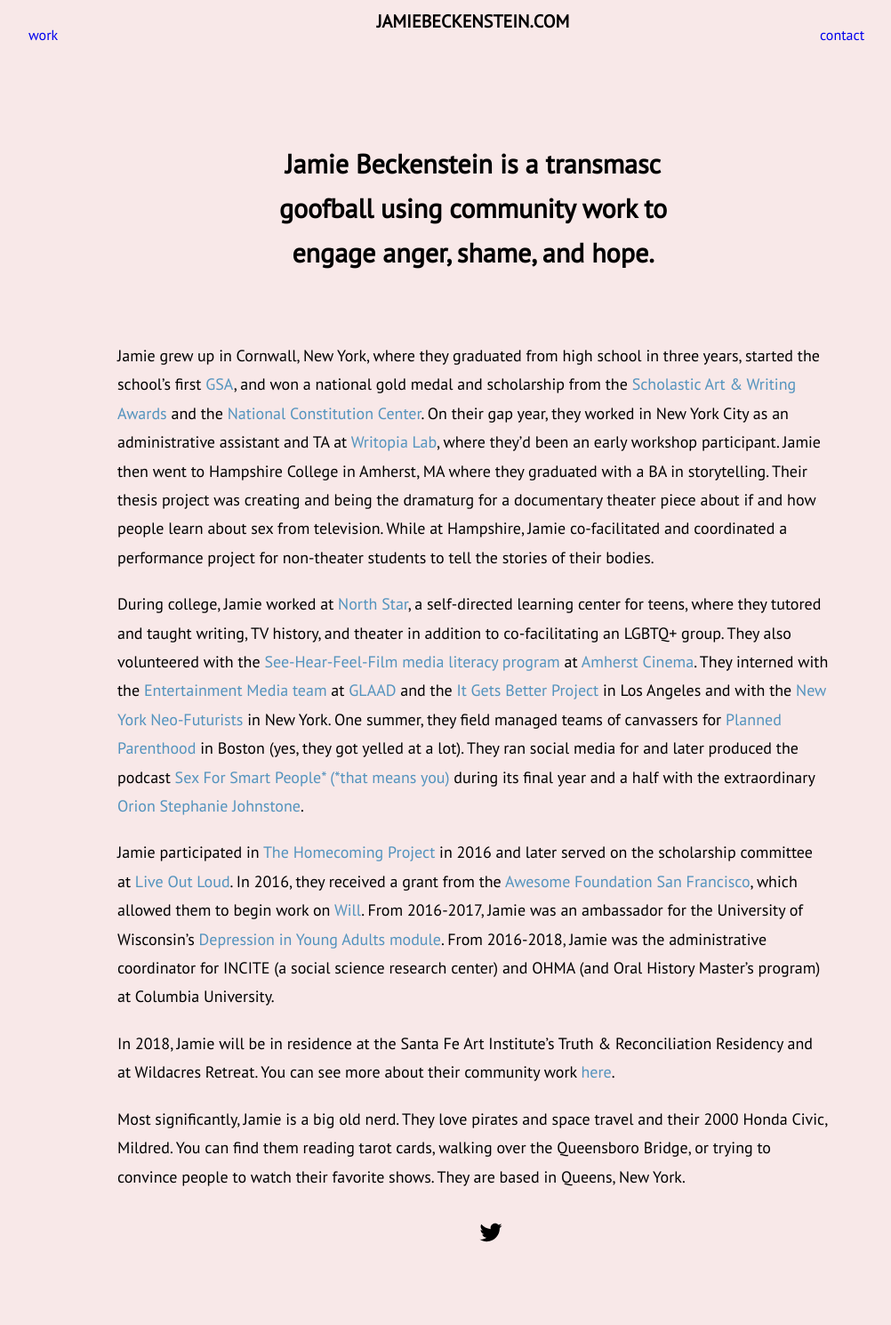
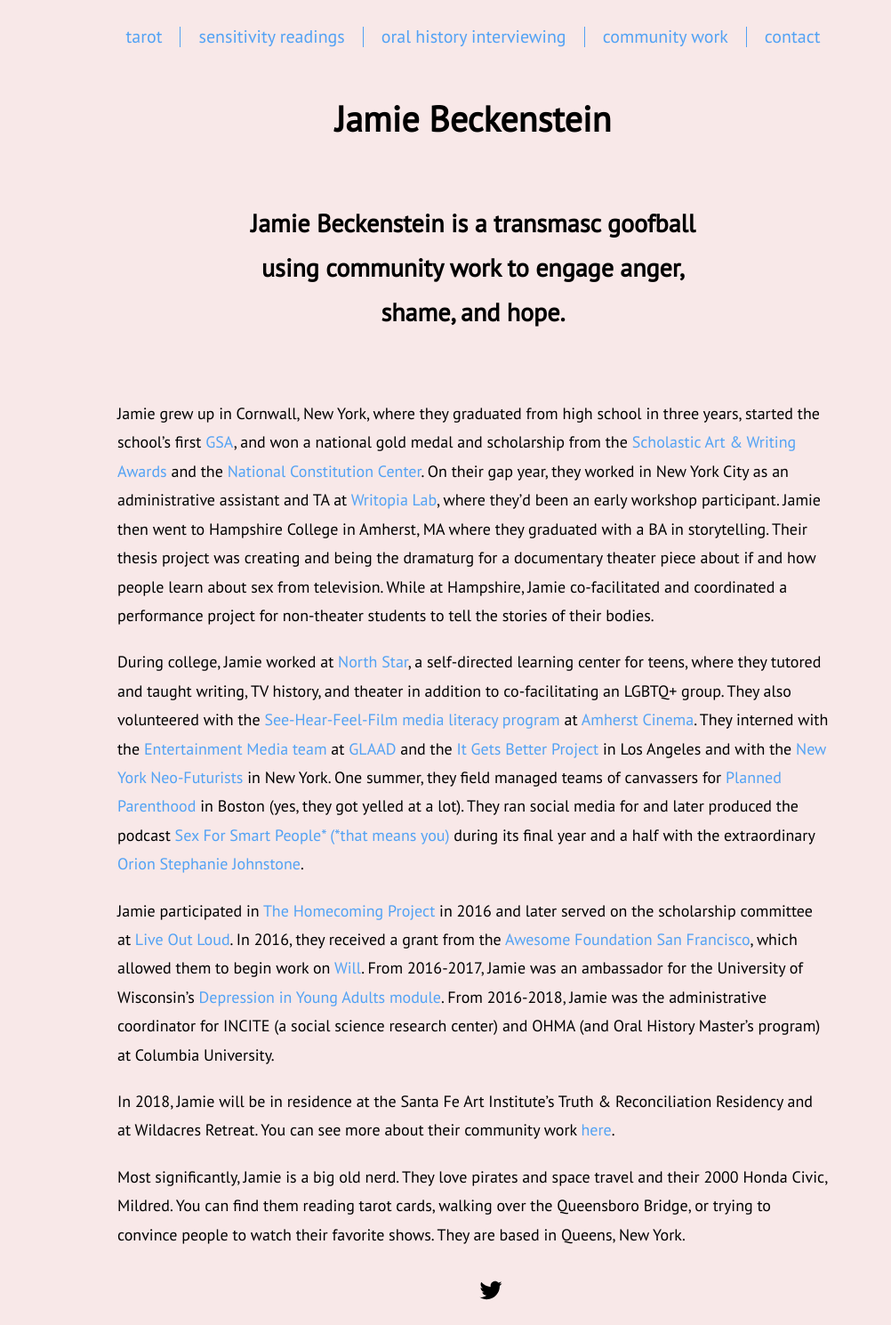
Before and after one commit to jamiebeckenstein/home, a Jekyll site: the page built from index.md, in a window 1280 px wide. Shown: the whole page at 89% size, without its empty margins (108-1110 px from the left). Built offline with Jekyll 4.4.1, drawn with Linux system fonts in a browser that asks for light colours; before the commit the page ends 1424 px from its top, so only the background shows below that.

Commit message:
better styles + new nav

```diff
--- a/_layouts/default.html
+++ b/_layouts/default.html
@@ -7,17 +7,18 @@
     <link href="https://fonts.googleapis.com/css?family=PT+Sans" rel="stylesheet">
   </head>
   <body>
+    <nav class='main-nav'>
+      <a href="https://transembassy.com">tarot </a>
+      <a href="https://transembassy.com">sensitivity readings</a>
+      <a href="https://transembassy.com">oral history interviewing</a>
+      <a href="https://transembassy.com">community work</a>
+
+      <a href="https://transembassy.com/contact">contact</a>
+    </nav>
+
     <header class='header'>
-      <h1>JAMIEBECKENSTEIN.COM</h1>
+      <h1>Jamie Beckenstein</h1>
     </header>
-    <nav class='main-nav'>
-      <ul class='nav-ul-left'>
-        <li><a href="https://transembassy.com">work</a></li>
-      </ul>
-      <ul class='nav-ul-right'>
-        <li><a href="https://transembassy.com/contact">contact</a></li>
-      </ul>
-    </nav>
 
     <div class='hero-container'>
       <h2>{{ page.header }}</h2>
--- a/css/main.css
+++ b/css/main.css
@@ -3,54 +3,69 @@ body {
   width: 100%;
   background: #f8e8e8;
   font-family: 'PT Sans', sans-serif;
+  margin: 0;
 }
 head {
   display: none;
 }
 .header {
+  width: 100%;
   display: flex;
   justify-content: center;
   align-items: center;
   flex-direction: row;
+  font-size: 20px;
+  margin: 30px 0 20px 0;
 }
-h1 {
+
+.main-nav {
+  width: 100%;
+  display: flex;
+  justify-content: center;
+  align-items: center;
+  flex-direction: row;
+  margin-top: 20px;
+  flex-wrap: wrap;
+}
+
+.main-nav a {
   font-size: 20px;
+  padding: 0px 20px;
+  border-right: 1px solid #52a2f4;
+  margin-top: 10px;
 }
-.main-nav {
-  display: flex;
-  justify-content: space-between;
-  align-items: center;
-  position: relative;
-  margin-top: -36px;
-  margin-bottom: 70px;
-  color: #939393;
+
+.main-nav a:last-of-type {
+  border-right: none;
+}
+
+a {
+  color: #52a2f4;
+  cursor: pointer;
+  text-decoration: none;
+}
+
+a:visited {
+  color: #52a2f4;
+}
+
+a:hover {
+  color: #0077f1;
 }
 
 .about {
   color: black;
 }
-.nav-ul-left, .nav-ul-right {
-  display: flex;
-  justify-content: space-between;
-  align-items: center;
-  position: relative;
-  width: 150px;
-}
-.nav-ul-left {
-  margin-left: 100px;
-}
-.nav-ul-right {
-  margin-right: 100px;
-}
 .hero-container {
   display: flex;
   justify-content: center;
-  margin: 20px 0 20px 0;
+  margin: 0 0 20px 0;
 }
+
 h2 {
-  font-size: 30px;
+  font-size: 28px;
   font-weight: 600;
-  width: 500px;
+  width: 550px;
   text-align: center;
   line-height: 50px;
 }
@@ -61,13 +76,6 @@ h2 {
   align-items: center;
   margin-top: 40px;
 }
-.content-container a {
-  color: rgba(32, 121, 177, 0.77);
-}
-
-.content-container a:hover {
-  text-decoration: underline;
-}
 
 p {
   max-width: 800px;
@@ -76,10 +84,6 @@ p {
   line-height: 180%;
 }
 
-a {
-  cursor: pointer;
-  text-decoration: none;
-}
 
 li {
   list-style: none;
@@ -94,8 +98,3 @@ footer ul {
   height: 40px;
   width: 40px;
 }
-
-.main-nav li:hover a {
-  color: black;
-  cursor: pointer;
-}
```
